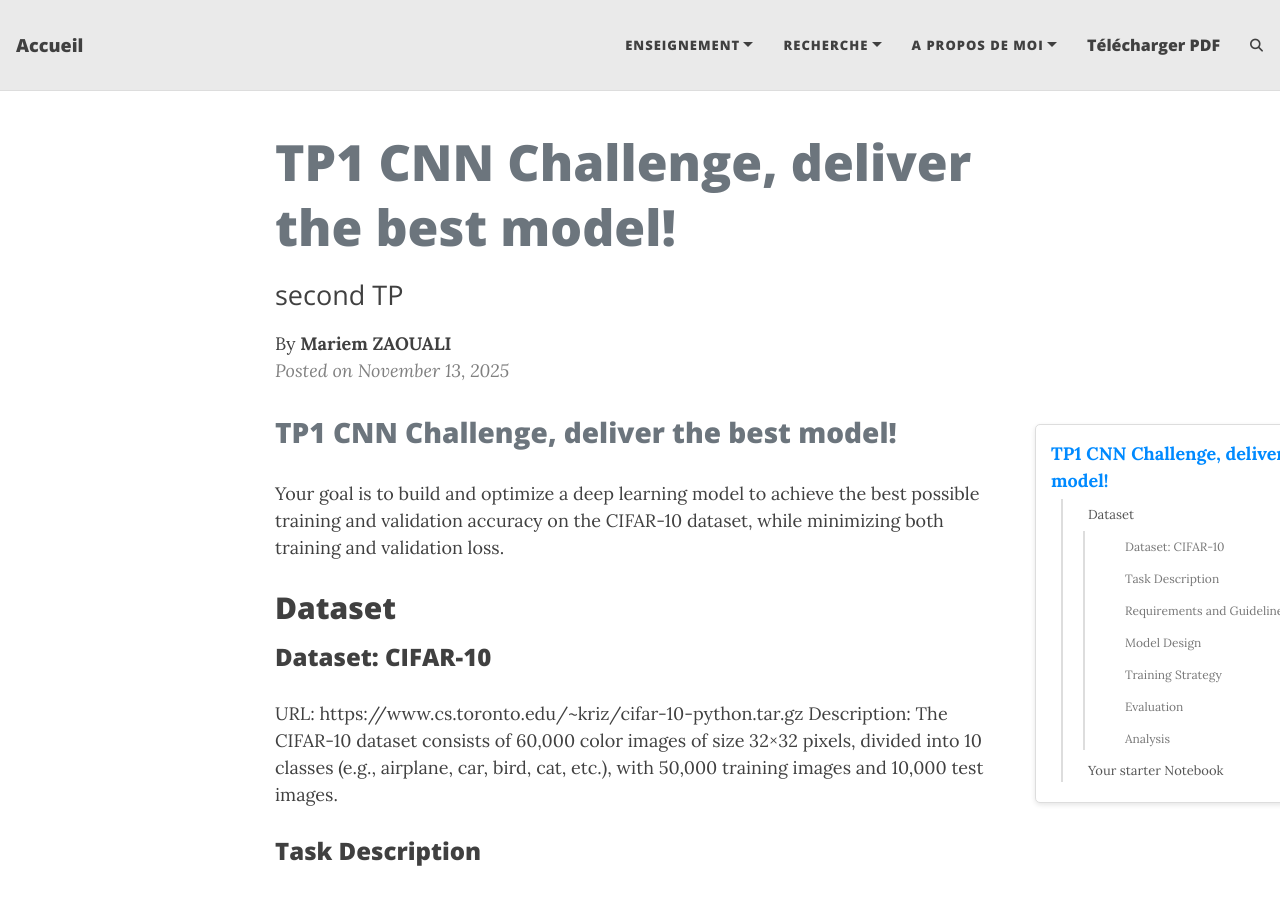
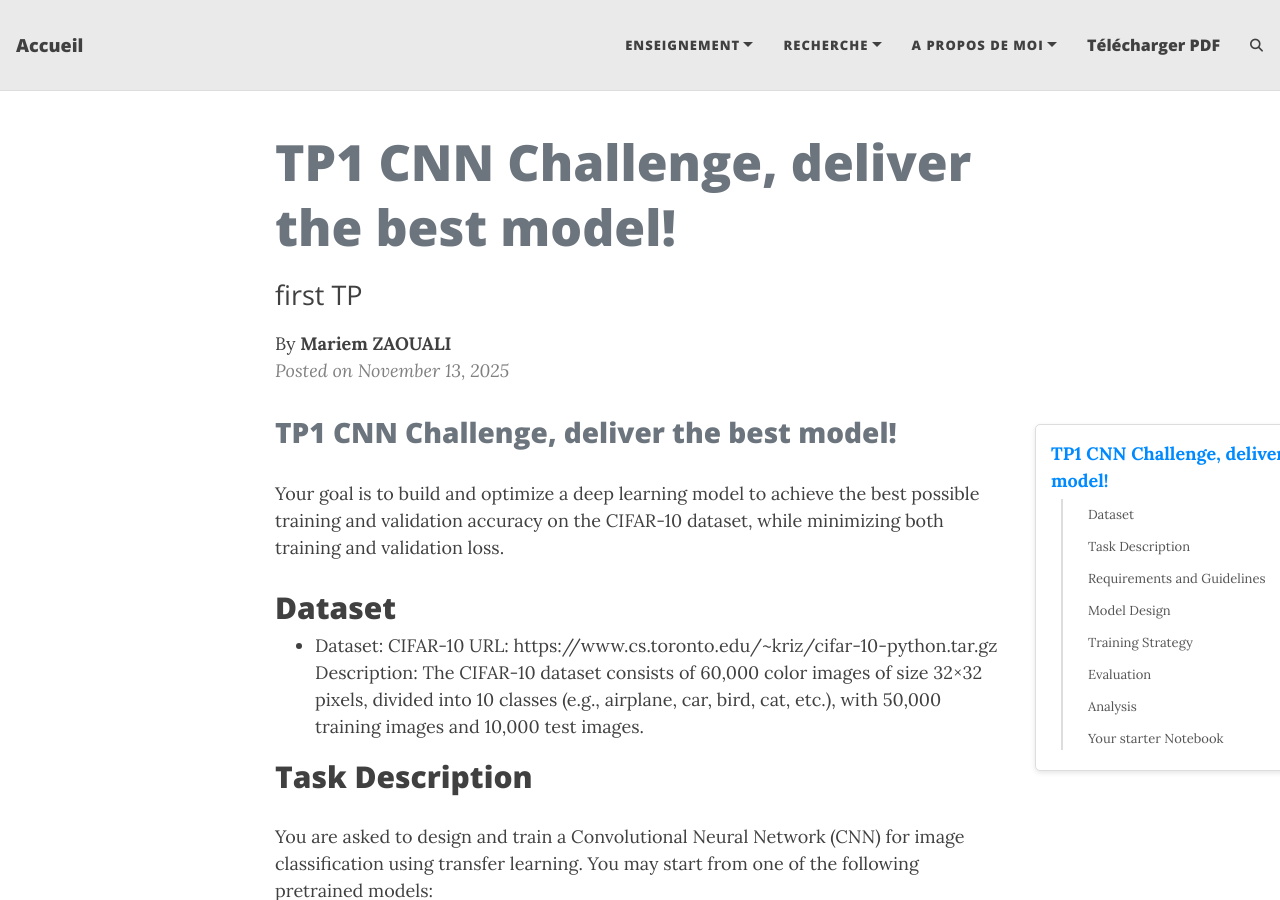
Before and after one commit to MariemZaouali/mariemzaouali.github.io, a Jekyll site: the page built from _posts/2025-11-13-genAITp1.md, in a window 1280 px wide and 900 px high. Built offline with Jekyll 4.4.1, drawn with Linux system fonts in a browser that asks for light colours; comment, search, counter and statistics services are not loaded.

Commit message:
Update 2025-11-13-genAITp1.md

```diff
--- a/_posts/2025-11-13-genAITp1.md
+++ b/_posts/2025-11-13-genAITp1.md
@@ -1,7 +1,7 @@
 ---
 layout: post
 title: TP1 CNN Challenge, deliver the best model!
-subtitle: second TP
+subtitle: first TP
 tags: [CNN, FDL, Transfer Learning]
 author: Mariem ZAOUALI
 ---
@@ -12,11 +12,11 @@ Your goal is to build and optimize a deep learning model to achieve the best pos
 
 ## Dataset
 
-### Dataset: CIFAR-10
+- Dataset: CIFAR-10
 URL: https://www.cs.toronto.edu/~kriz/cifar-10-python.tar.gz
 Description: The CIFAR-10 dataset consists of 60,000 color images of size 32×32 pixels, divided into 10 classes (e.g., airplane, car, bird, cat, etc.), with 50,000 training images and 10,000 test images.
 
-### Task Description
+## Task Description
 You are asked to design and train a Convolutional Neural Network (CNN) for image classification using transfer learning.
 You may start from one of the following pretrained models:
 
@@ -29,7 +29,7 @@ You may start from one of the following pretrained models:
 
 Your choice must **be justified** .
 
-### Requirements and Guidelines
+## Requirements and Guidelines
 
 Data Preparation
 
@@ -39,7 +39,7 @@ Apply data augmentation techniques (e.g., rotation, flipping, cropping, color ji
 
 Split your data into training, validation, and test sets.
 
-### Model Design
+## Model Design
 
 Use transfer learning: load a pretrained model (e.g., pretrained on ImageNet) and adapt it to CIFAR-10.
 
@@ -51,7 +51,7 @@ Add or replace fully connected layers (classifier head).
 
 Experiment with different dropout rates.
 
-### Training Strategy
+## Training Strategy
 
 Experiment with different hyperparameters, including:
 
@@ -63,23 +63,19 @@ Dropout rate and weight decay (parameter in the optimizer to penalize the big we
 
 Use early stopping or learning rate scheduling to improve convergence.
 
-### Evaluation
+## Evaluation
 
 Report and compare:
+- Training Accuracy and Validation Accuracy
+- Training Loss and Validation Loss
+- Plot learning curves to visualize performance.
+- Test accuracy.
 
-Training Accuracy and Validation Accuracy
-
-Training Loss and Validation Loss
-
-Plot learning curves to visualize performance.
-
-Test accuracy.
-
-### Analysis
+## Analysis
 
 Discuss your results:
 
-Which model and configuration performed best?
+- Which model and configuration performed best?
 
 
 ## Your starter Notebook
```
